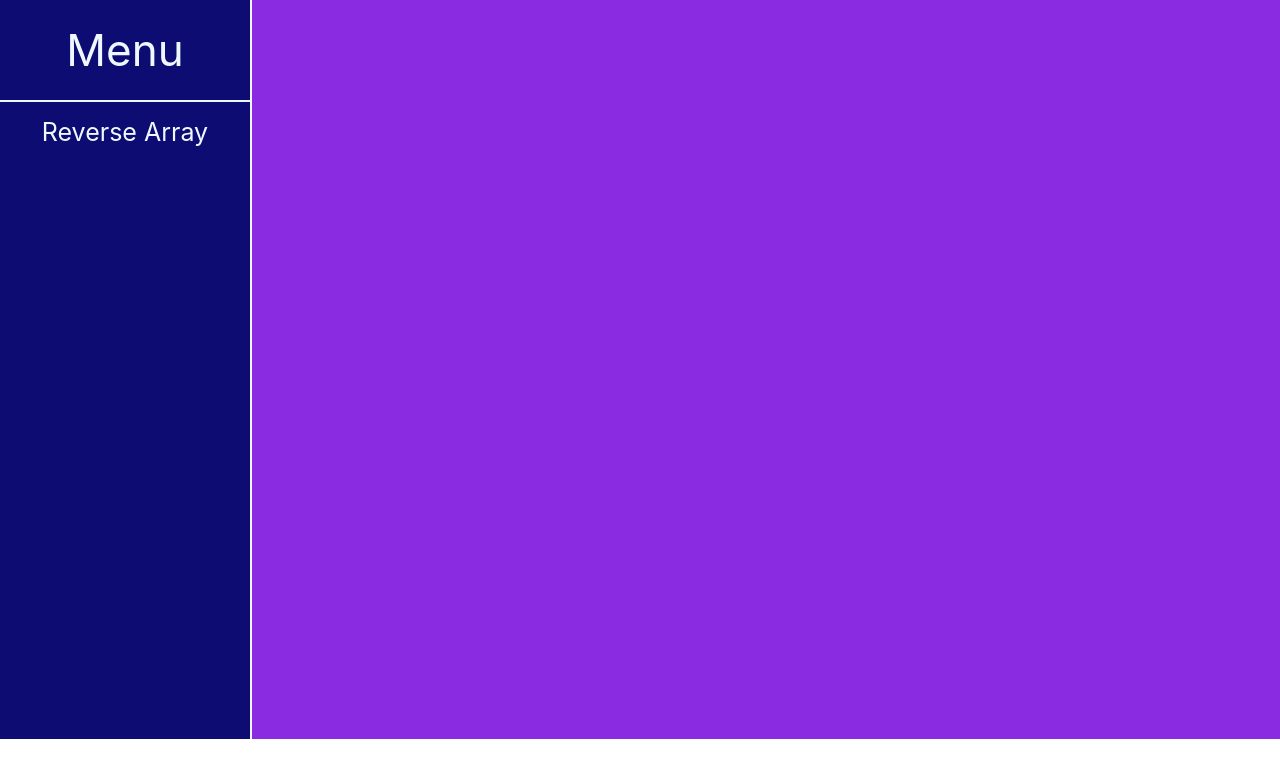
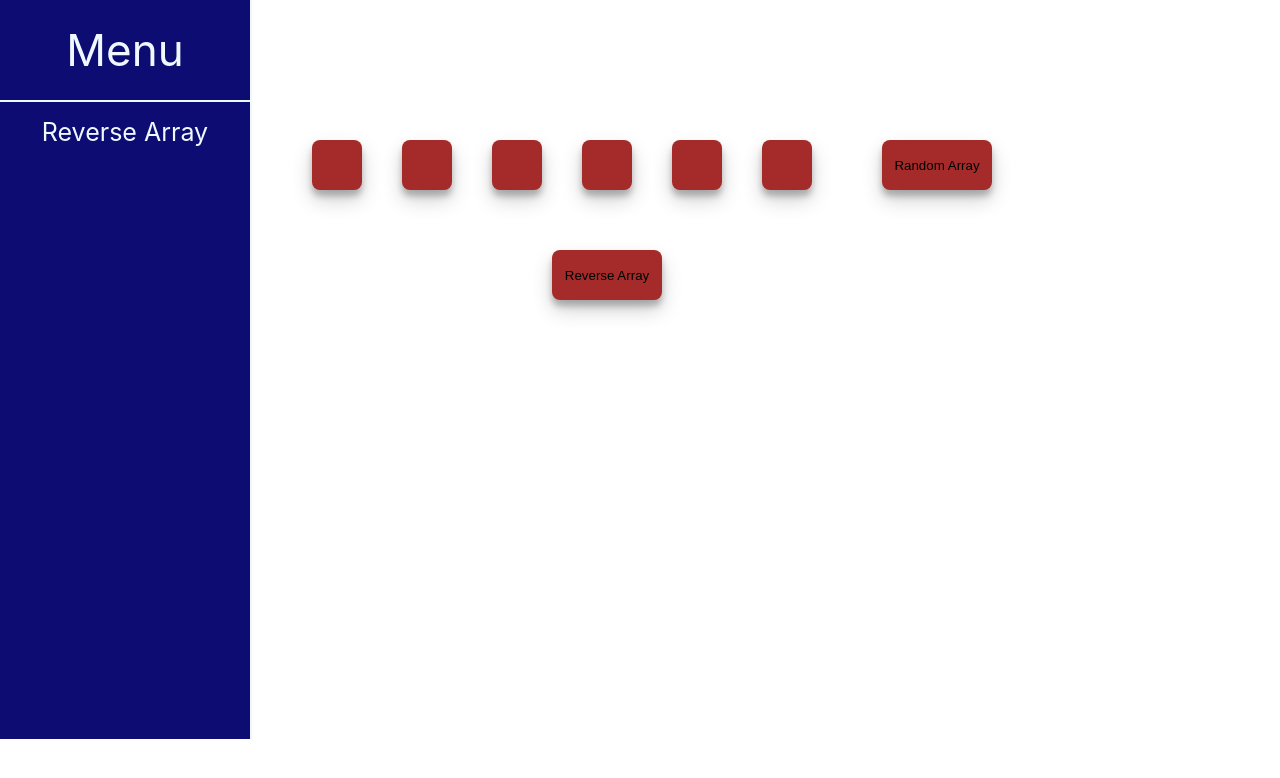
Before and after one commit to OlhaYarosh1/Algorithms, a React (Create React App) app: page / in a window 1280 px wide. Shown: the top 778 px of the page. Built offline with nearby package versions, Linux system fonts and the light colour scheme.

Commit message:
Added buttons for reverse and random.

```diff
--- a/src/components/MainPage/MainPage.js
+++ b/src/components/MainPage/MainPage.js
@@ -1,10 +1,11 @@
 import React from 'react'
 import classes from './MainPage.module.css'
+import ReverseArray from './ReverseArray/ReverseArray'
 
 const MainPage = () => {
   return (
     <div className={classes.mainPageBlock}>
-        <div className={classes.array}></div>
+        <ReverseArray />
     </div>
   )
 }
--- a/src/components/MainPage/MainPage.module.css
+++ b/src/components/MainPage/MainPage.module.css
@@ -1,7 +1,6 @@
 .mainPageBlock {
     width: 83.6%;
     height: 739px;
-    background-color: blueviolet;
     margin-top: -739px;
     margin-left: 252px;
 }
--- a/src/components/MainPage/ReverseArray/ArrayBlock/ArrayBlock.js
+++ b/src/components/MainPage/ReverseArray/ArrayBlock/ArrayBlock.js
@@ -0,0 +1,10 @@
+import React from 'react'
+import classes from './ArrayBlock.module.css'
+
+const ArrayBlock = () => {
+  return (
+    <div className={classes.blockArray}></div>
+  )
+}
+
+export default ArrayBlock
--- a/src/components/MainPage/ReverseArray/ArrayBlock/ArrayBlock.module.css
+++ b/src/components/MainPage/ReverseArray/ArrayBlock/ArrayBlock.module.css
@@ -0,0 +1,9 @@
+.blockArray {
+    display: inline-block;
+    width: 50px;
+    height: 50px;
+    background-color: brown;
+    border-radius: 8px;
+    margin-left: 40px;
+    box-shadow: rgba(0, 0, 0, 0.19) 0px 10px 20px, rgba(0, 0, 0, 0.23) 0px 6px 6px;
+}
--- /dev/null
+++ b/src/components/MainPage/ReverseArray/ReverseArray.js
@@ -0,0 +1,26 @@
+import React from 'react';
+import ArrayBlock from './ArrayBlock/ArrayBlock';
+import classes from './ReverseArray.module.css';
+
+const ReverseArray = () => {
+  return (
+    <div className={classes.reverseArrayContainer}>
+        <div className={classes.blockArrayContainer}>
+            <ArrayBlock />
+            <ArrayBlock />
+            <ArrayBlock />
+            <ArrayBlock />
+            <ArrayBlock />
+            <ArrayBlock />
+        </div>
+        <div className={classes.randomButtonContainer}>
+            <button className={classes.randomArray}>Random Array</button>
+        </div>
+        <div className={classes.reverseButtonContainer}>
+            <button className={classes.reverseArray}>Reverse Array</button>
+        </div>
+    </div>
+  )
+}
+
+export default ReverseArray
--- /dev/null
+++ b/src/components/MainPage/ReverseArray/ReverseArray.module.css
@@ -0,0 +1,36 @@
+.reverseArrayContainer {
+    display: inline-block;
+    width: 790px;
+    height: 300px;
+    margin-top: 100px;
+}
+
+.blockArrayContainer {
+    margin-left: 20px;
+    margin-top: 40px;
+}
+
+.randomArray, .reverseArray {
+    width: 110px;
+    height: 50px;
+    top: 120px;
+    border-radius: 8px;
+    cursor: pointer;
+    background-color: brown;
+    border: none;
+    box-shadow: rgba(0, 0, 0, 0.19) 0px 10px 20px, rgba(0, 0, 0, 0.23) 0px 6px 6px;
+}
+
+.randomArray:active, .reverseArray:active {
+    transform: scale(.98);
+}
+
+.randomButtonContainer {
+    margin-top: -54px;
+    margin-left: 630px;
+}
+
+.reverseButtonContainer {
+    margin-top: 60px;
+    margin-left: 300px;
+}
```
